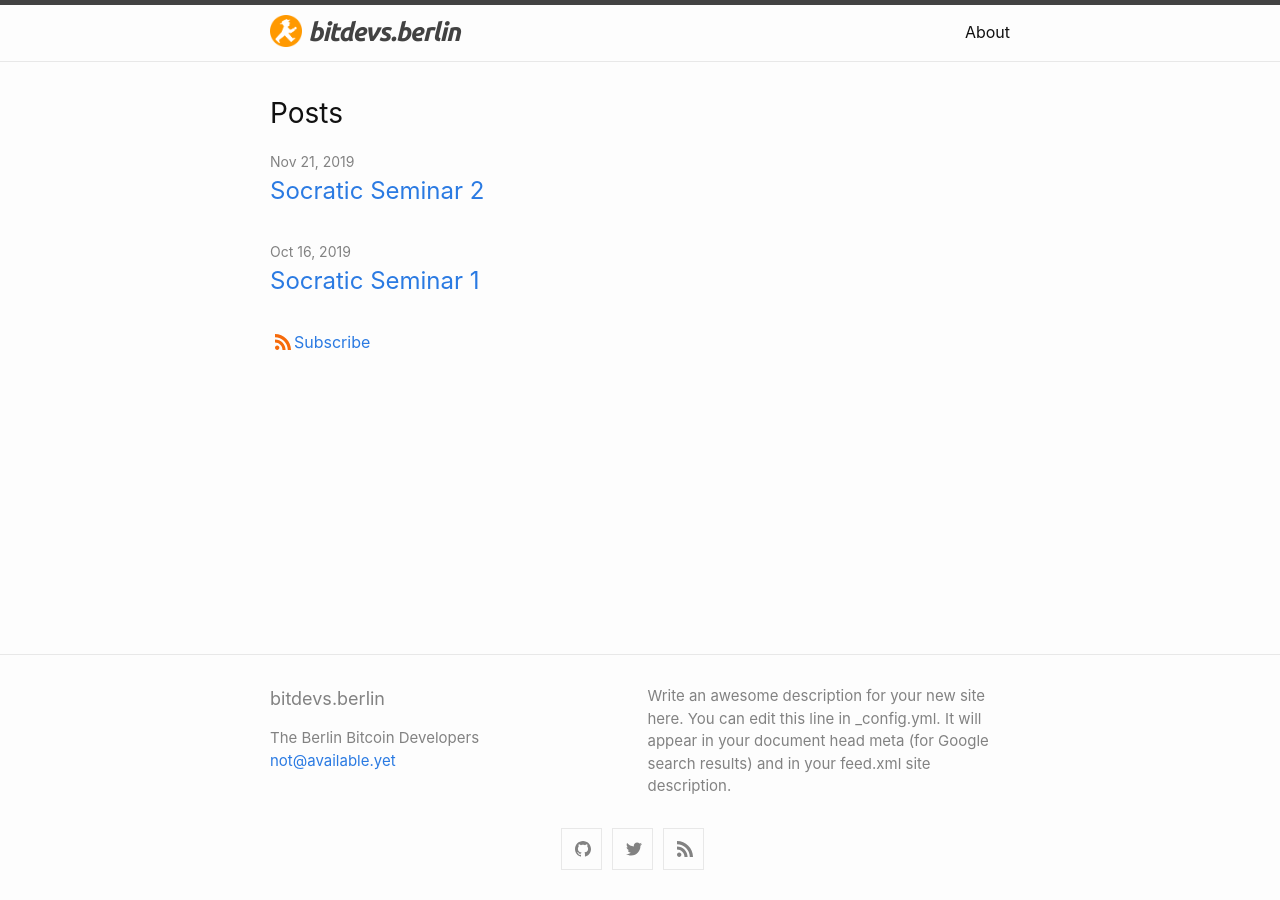
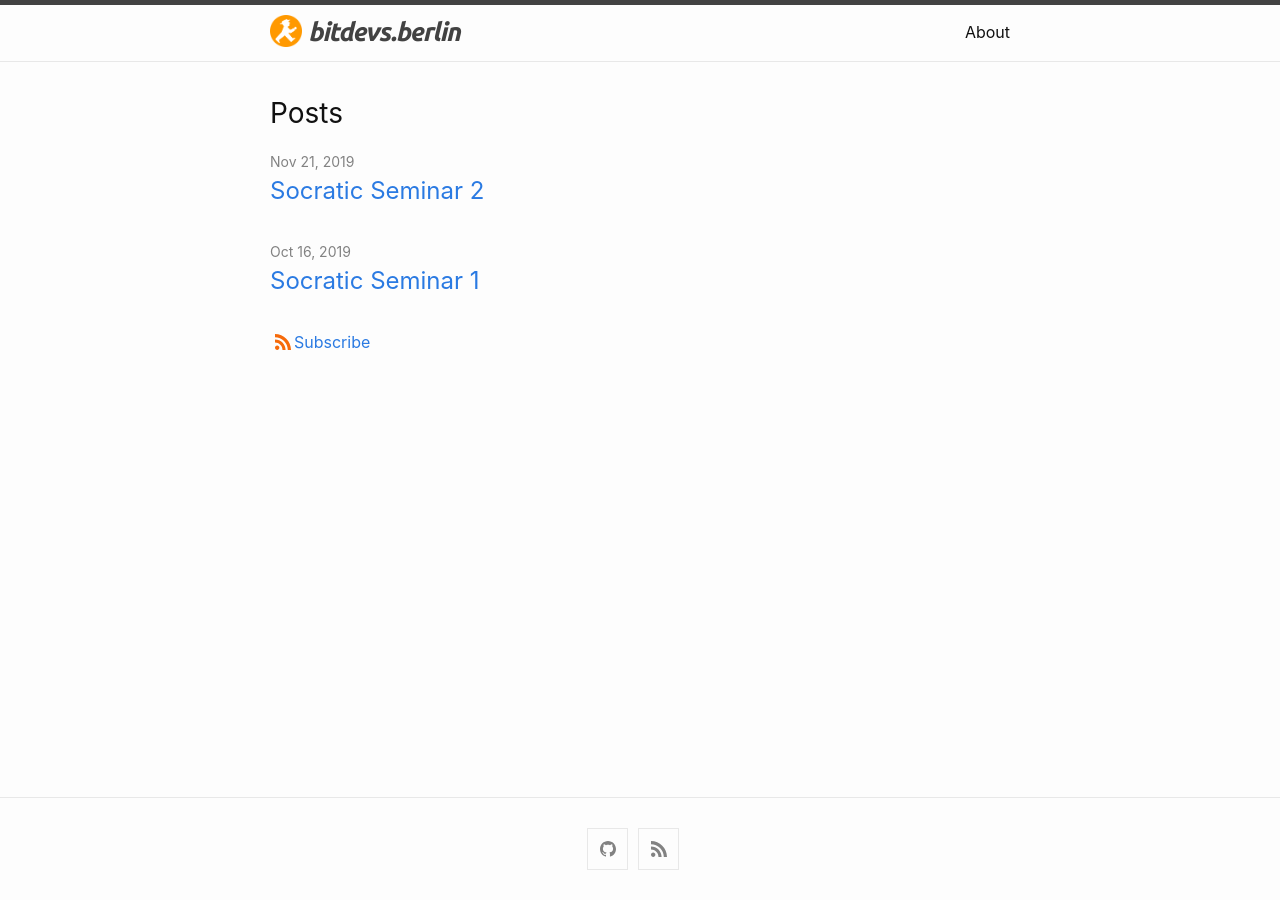
Before and after one commit to fjahr/bitdevsberlin, a Jekyll site: the page built from index.md, in a window 1280 px wide. Built offline with Jekyll 4.4.1, drawn with Linux system fonts in a browser that asks for light colours.

Commit message:
Fix footer

```diff
--- a/_config.yml
+++ b/_config.yml
@@ -2,9 +2,8 @@ title: bitdevs.berlin
 author: The Berlin Bitcoin Developers
 email: not@available.yet
 description: > # this means to ignore newlines until "show_excerpts:"
-  Write an awesome description for your new site here. You can edit this
-  line in _config.yml. It will appear in your document head meta (for
-  Google search results) and in your feed.xml site description.
+  BitDevs Berlin is a community for those interested in discussing and
+  participating in the research and development of Bitcoin and related protocols.
 
 show_excerpts: false # set to true to show excerpts on the homepage
 
@@ -15,8 +14,8 @@ minima:
 
   # generate social links in footer
   social_links:
-    twitter: jekyllrb
-    github:  jekyll
+    # twitter: jekyllrb
+    github: fjahr/bitdevsberlin
     rss: rss
     # dribbble: jekyll
     # facebook: jekyll
--- a/_includes/footer.html
+++ b/_includes/footer.html
@@ -4,24 +4,6 @@
   <div class="wrapper">
 
     <div class="footer-col-wrapper">
-      <div class="footer-col one-half">
-      <h2 class="footer-heading">{{ site.title | escape }}</h2>
-        <ul class="contact-list">
-          <li class="p-name">
-            {%- if site.author -%}
-              {{ site.author | escape }}
-            {%- endif -%}
-            </li>
-            {%- if site.email -%}
-            <li><a class="u-email" href="mailto:{{ site.email }}">{{ site.email }}</a></li>
-            {%- endif -%}
-        </ul>
-      </div>
-
-      <div class="footer-col one-half">
-        <p>{{- site.description | escape -}}</p>
-      </div>
-
       <div class="social-links">
         {%- include social.html -%}
       </div>
```
